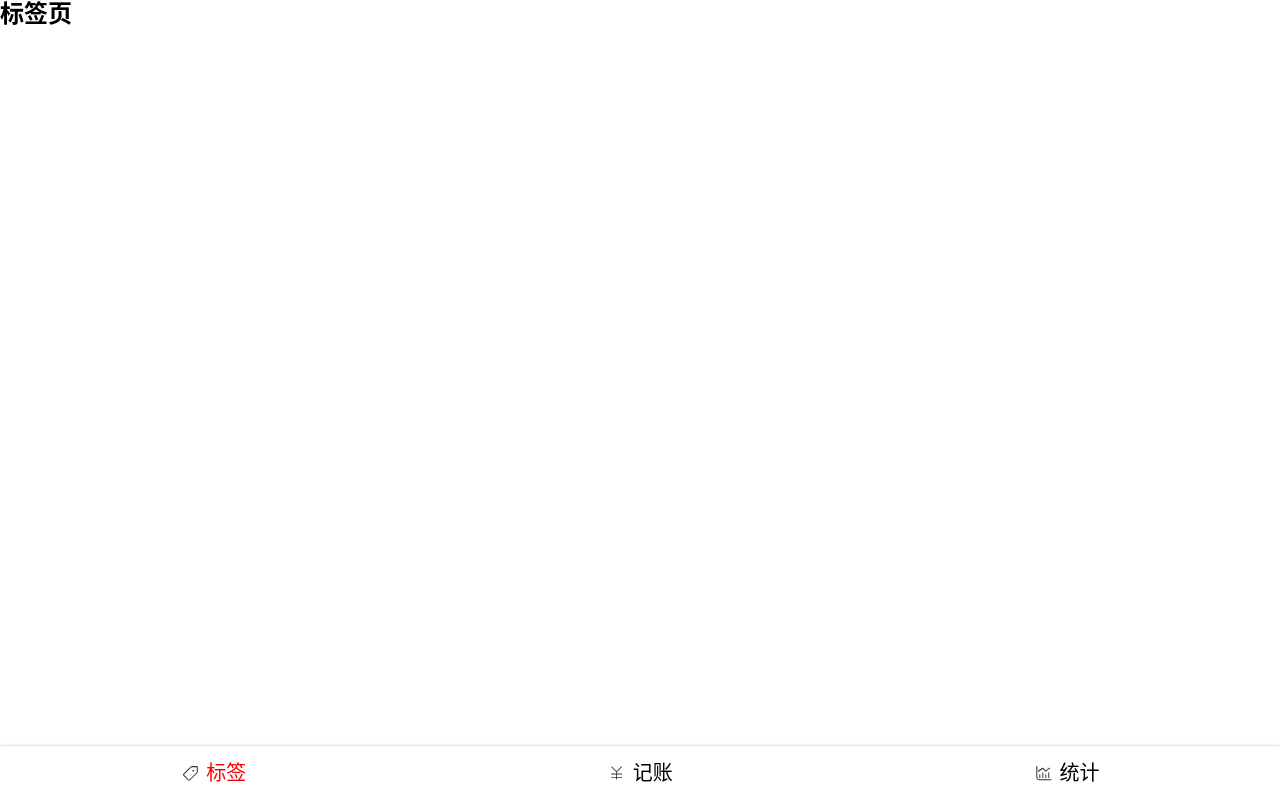
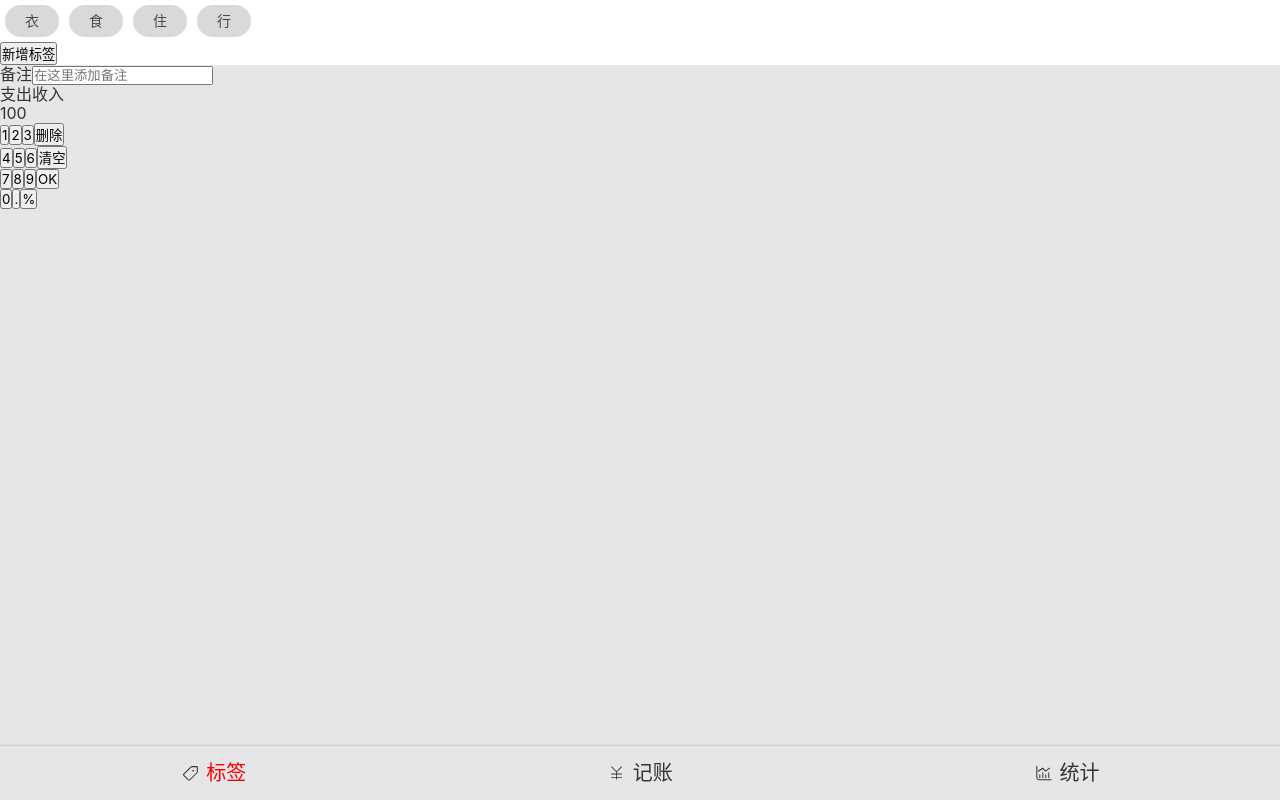
Before and after one commit to dreamqyq/easy-pocket, a React app: page /#/tags in a window 1280 px wide. Built offline with nearby package versions, Linux system fonts and the light colour scheme.

Commit message:
update: tags page structure

```diff
--- a/src/App.scss
+++ b/src/App.scss
@@ -13,6 +13,9 @@
   -moz-box-sizing: border-box;
   box-sizing: border-box;
 }
+:focus{
+  outline: none;
+}
 
 ul, ol {
   list-style-type: none;
@@ -25,11 +28,15 @@ a {
   -webkit-user-select: none; /* WebKit内核私有属性 */
   user-select: none; /* CSS3属性 */
 }
+button {
+  font-family: inherit;
+}
 
 body {
   font-family: $font-normal;
   line-height: 1.2;
   font-size: 16px;
+  background: #E6E6E8;
 }
 .icon {
   width: 1em; height: 1em;
--- a/src/App.tsx
+++ b/src/App.tsx
@@ -11,14 +11,20 @@ import Pocket from 'views/Pocket';
 import Statistics from 'views/Statistics';
 import NoMatch from 'views/NoMatch';
 import Layout from "./components/Layout";
+import styled from 'styled-components';
+
+const Wrapper = styled.div`
+  color: #333;
+`
 
 function App() {
   return (
+    <Wrapper>
       <Router>
         <Switch>
           <Route path="/tags">
             <Layout>
-            <Tags/>
+              <Tags />
             </Layout>
           </Route>
           <Route path="/pocket">
@@ -37,6 +43,8 @@ function App() {
           </Route>
         </Switch>
       </Router >
+    </Wrapper>
+
   );
 }
 
--- a/src/views/Tags.tsx
+++ b/src/views/Tags.tsx
@@ -1,6 +1,89 @@
 import React from 'react';
+import styled from 'styled-components';
+
+const TagsWrap = styled.section`
+  background: #fff;
+  >ol{
+    display: flex;
+    >li{
+      margin: 5px;
+    }
+  }
+`
+const TagButton = styled.button`
+  font-size: 14px;
+  border-radius: 18px;
+  padding: 5px 20px;
+  line-height: 22px;
+  color: #484848;
+  border: none;
+  background: #D9D9D9;
+`
+const AddTagButton = styled.button``
 const Tags = () => {
-  return <h2>标签页</h2>;
+  return (
+    <div>
+      <TagsWrap>
+        <ol>
+          <li>
+            <TagButton>衣</TagButton>
+          </li>
+          <li>
+            <TagButton>食</TagButton>
+          </li>
+          <li>
+            <TagButton>住</TagButton>
+          </li>
+          <li>
+            <TagButton>行</TagButton>
+          </li>
+        </ol>
+
+        <AddTagButton>新增标签</AddTagButton>
+      </TagsWrap>
+
+      <section>
+        <label>
+          备注
+        <input type="text" placeholder="在这里添加备注" />
+        </label>
+      </section>
+
+      <section>
+        <span>支出</span>
+        <span>收入</span>
+      </section>
+
+      <section>
+        <div>100</div>
+        <div>
+          <div>
+            <button>1</button>
+            <button>2</button>
+            <button>3</button>
+            <button>删除</button>
+          </div>
+          <div>
+            <button>4</button>
+            <button>5</button>
+            <button>6</button>
+            <button>清空</button>
+          </div>
+          <div>
+            <button>7</button>
+            <button>8</button>
+            <button>9</button>
+            <button>OK</button>
+          </div>
+          <div>
+            <button>0</button>
+            <button>.</button>
+            <button>%</button>
+          </div>
+        </div>
+      </section>
+    </div>
+  )
 }
 
 export default Tags;
```
Lines whose indentation alone changed are shown as unchanged.
